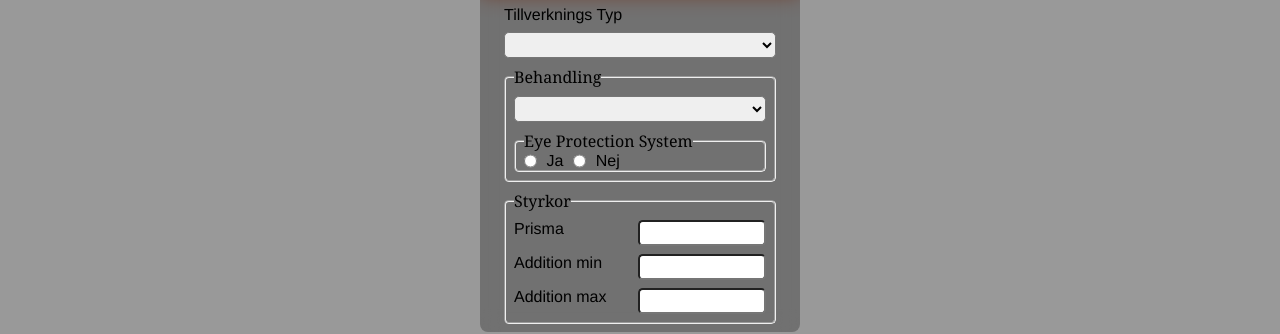
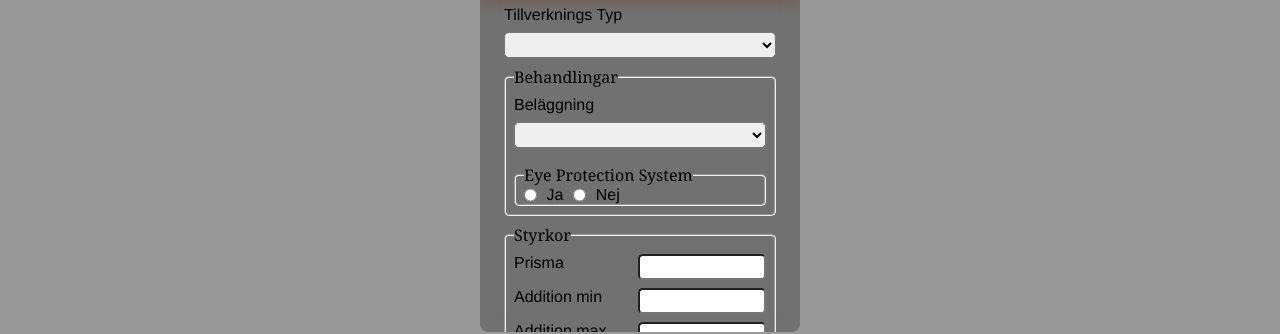
Before and after one commit to J-manLans/lensmanual-frontend, an Angular app: page /admin in a window 1280 px wide. Both pictures are taken after a click on the button "Ny Lins". Shown: the part 348-682 px from the top of the page. Built offline with nearby package versions, Linux system fonts and the light colour scheme; no server answers.

Commit message:
gonna check back in master

```diff
--- a/src/app/features/admin/components/lenses/lenses.component.css
+++ b/src/app/features/admin/components/lenses/lenses.component.css
@@ -99,6 +99,9 @@ button {
 }
 .treatment-fieldset {
     padding: .5rem;
+    display: flex;
+    flex-direction: column;
+    gap: .5rem;
 
     #treatment {
         width: 100%;
--- a/src/app/features/admin/components/lenses/lenses.component.html
+++ b/src/app/features/admin/components/lenses/lenses.component.html
@@ -152,7 +152,8 @@
 
         <fieldset class="treatment-fieldset">
             <!-- TODO: need some extra doings in js, should be added to an array -->
-            <legend>Behandling</legend>
+            <legend>Behandlingar</legend>
+            <label for="treatment">Beläggning</label>
             <select name="treatment" id="treatment" required [(ngModel)]="lense.treatment" #treatment="ngModel" class="form-control" [ngClass]="{ 'is-invalid': treatment.invalid && treatment.touched }">
                 <option class="hidden-option" disabled selected></option>
                 <option>CSP + UV</option>
@@ -200,12 +201,12 @@
             Index prices
         ================================= -->
 
-        <fieldset id="index-required" class="index-fieldset" [ngClass]="{ 'is-invalid': form.submitted }">
+        <fieldset id="index-required" class="index-fieldset" [ngClass]="{ 'is-invalid': form.submitted && !hasValidIndexValue }">
             <legend>Fyll i pris(erna) för glasets index</legend>
 
             <div class="input-wrapper" *ngFor="let index of indices">
                 <label [for]="index.id" data-value="index.label">{{ index.display }}</label>
-                <input type="number" [name]="index.id" [id]="index.id">
+                <input type="number" [name]="index.id" [id]="index.id" [(ngModel)]="index.value">
             </div>
 
         </fieldset>
--- a/src/app/features/admin/components/lenses/lenses.component.ts
+++ b/src/app/features/admin/components/lenses/lenses.component.ts
@@ -23,7 +23,8 @@ export class LensesComponent {
     { id: '1.6', label: 'Ormix', display: '1.6', value: null },
     { id: '1.5-orma', label: 'Orma', display: '1.5 (orma)', value: null },
     { id: '1.5-organic', label: 'Organic', display: '1.5 (organic)', value: null },
-  ];
+  ]
+  hasValidIndexValue: boolean = false;
 
   ngOnInit(): void {
     this.loadLenses()
@@ -149,11 +150,13 @@ export class LensesComponent {
   /* ===== Add form methods ===== */
 
   addLens(form: any): void {
-    this.submitted = true
+    this.hasValidIndexValue = this.hasAtLeastOneIndexValue()
     console.log('Hurray');
   }
 
   hasAtLeastOneIndexValue(): boolean {
+    console.log(2);
+
     return this.indices.some(index => index.value != null && index.value !== '');
   }
 }
```
